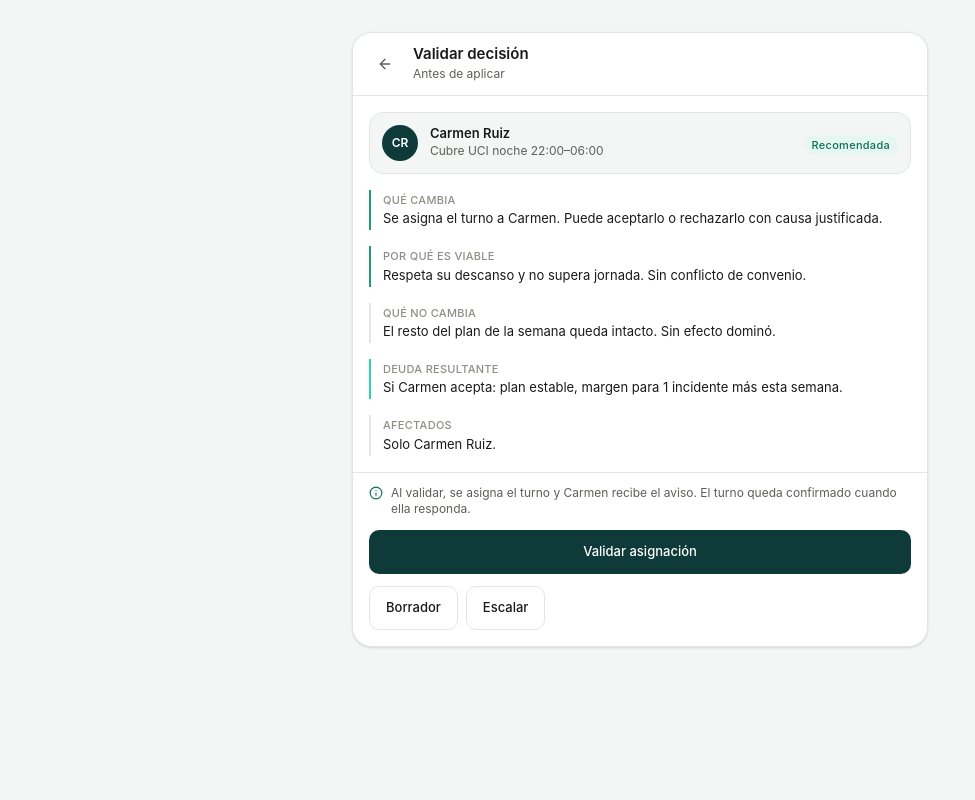
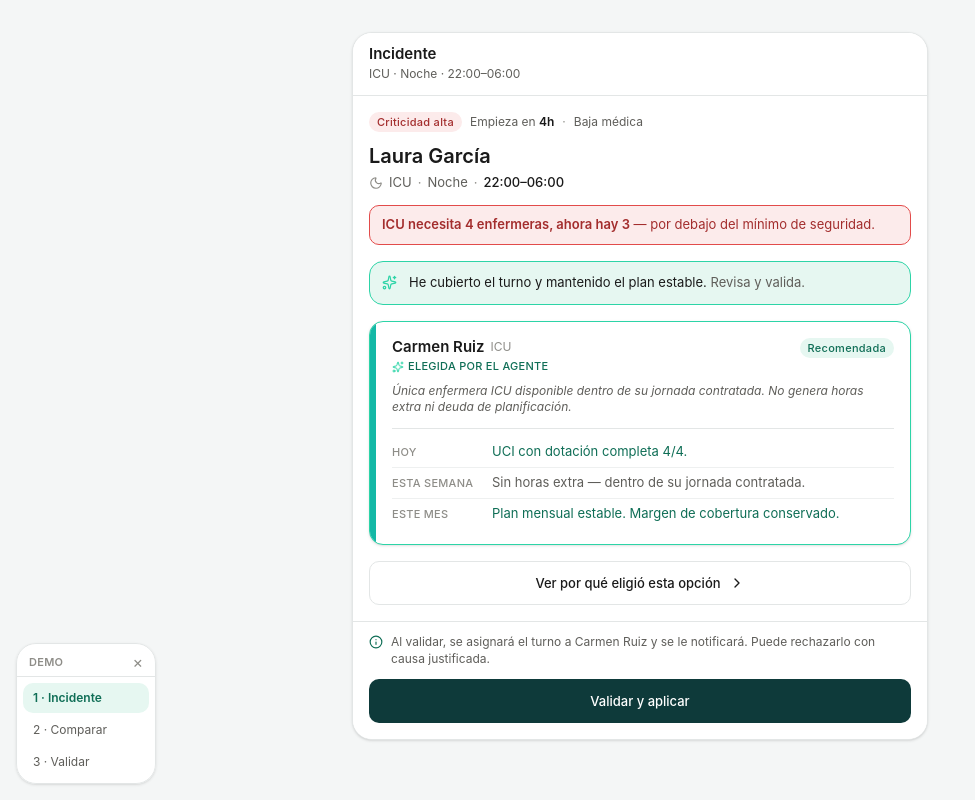
Before and after one commit to davidleiva/Livo-Test, a React (Vite) app: page / in a window 1280 px wide. Shown: the whole page, without its empty margins (0-975 px from the left). Built offline with nearby package versions, Linux system fonts and the light colour scheme.

Commit message:
adding basic prototype navigation

```diff
--- a/src/App.tsx
+++ b/src/App.tsx
@@ -6,10 +6,110 @@ import Moment3 from './screens/Moment3'
 
 type Screen = 'moment1' | 'moment2' | 'moment3'
 
+// ── Navigation ───────────────────────────────────────────────────────────────
+
+/*
+ * Designed flow:
+ *   Moment1 "Ver por qué"   → moment2
+ *   Moment1 "Validar"       → moment3
+ *   Moment2 back            → moment1
+ *   Moment2 "Validar Carmen"→ moment3
+ *   Moment3 back            → moment2
+ *   Moment3 success restart → moment1
+ *
+ * key={screen} on the wrapper forces remount on navigation:
+ *   - resets Moment3's local validated state
+ *   - resets scroll position in ScreenShell's overflow-y-auto main
+ *   - triggers the fade-in animation
+ */
+
+// ── Presentation screen selector ─────────────────────────────────────────────
+
+const SCREENS: { key: Screen; label: string }[] = [
+  { key: 'moment1', label: '1 · Incidente' },
+  { key: 'moment2', label: '2 · Comparar'  },
+  { key: 'moment3', label: '3 · Validar'   },
+]
+
+function ScreenSelector({
+  current,
+  onSelect,
+}: {
+  current: Screen
+  onSelect: (s: Screen) => void
+}) {
+  const [open, setOpen] = useState(true)
+
+  const currentNum = current.replace('moment', 'M')
+
+  if (!open) {
+    return (
+      <button
+        type="button"
+        onClick={() => setOpen(true)}
+        title="Mostrar controles demo"
+        aria-label="Mostrar selector de pantallas"
+        className="fixed bottom-4 left-4 z-50 px-2.5 py-1 rounded-lg bg-surface/80 backdrop-blur-sm border border-line shadow-sm text-label font-semibold text-foreground-muted hover:text-foreground transition-colors cursor-pointer"
+      >
+        {currentNum}
+      </button>
+    )
+  }
+
+  return (
+    <div className="fixed bottom-4 left-4 z-50 bg-surface/92 backdrop-blur-sm border border-line rounded-xl shadow-sm overflow-hidden min-w-[140px]">
+      {/* Header */}
+      <div className="flex items-center justify-between gap-4 px-3 pt-2.5 pb-1.5 border-b border-line">
+        <span className="text-label font-semibold uppercase tracking-wide text-foreground-subtle">
+          Demo
+        </span>
+        <button
+          type="button"
+          onClick={() => setOpen(false)}
+          aria-label="Ocultar selector"
+          className="text-foreground-subtle hover:text-foreground leading-none cursor-pointer text-base"
+        >
+          ×
+        </button>
+      </div>
+
+      {/* Screen buttons */}
+      <div className="flex flex-col gap-0.5 p-1.5">
+        {SCREENS.map(({ key, label }) => (
+          <button
+            key={key}
+            type="button"
+            onClick={() => onSelect(key)}
+            className={[
+              'text-left px-2.5 py-1.5 rounded-md text-small transition-colors cursor-pointer whitespace-nowrap',
+              current === key
+                ? 'bg-info-bg text-info font-semibold'
+                : 'text-foreground-muted hover:text-foreground hover:bg-surface-alt',
+            ].join(' ')}
+          >
+            {label}
+          </button>
+        ))}
+      </div>
+    </div>
+  )
+}
+
+// ── Root ─────────────────────────────────────────────────────────────────────
+
 export default function App() {
-  const [screen, setScreen] = useState<Screen>('moment3')
+  const [screen, setScreen] = useState<Screen>('moment1')
 
-  if (screen === 'moment1') return <Moment1 onNavigate={setScreen} />
-  if (screen === 'moment2') return <Moment2 onNavigate={setScreen} />
-  return <Moment3 onNavigate={setScreen} />
+  return (
+    <>
+      {/* key forces remount → resets scroll + local state + triggers animation */}
+      <div key={screen} className="animate-screen-enter">
+        {screen === 'moment1' && <Moment1 onNavigate={setScreen} />}
+        {screen === 'moment2' && <Moment2 onNavigate={setScreen} />}
+        {screen === 'moment3' && <Moment3 onNavigate={setScreen} />}
+      </div>
+
+      <ScreenSelector current={screen} onSelect={setScreen} />
+    </>
+  )
 }
--- a/src/index.css
+++ b/src/index.css
@@ -71,4 +71,12 @@
   --font-weight-regular: 400;
   --font-weight-medium: 500;
   --font-weight-semibold: 600;
+
+  /* ── Screen transition ── */
+  --animate-screen-enter: screen-fade-in 140ms ease-out;
 }
+
+@keyframes screen-fade-in {
+  from { opacity: 0; transform: translateY(4px); }
+  to   { opacity: 1; transform: translateY(0); }
+}
```
